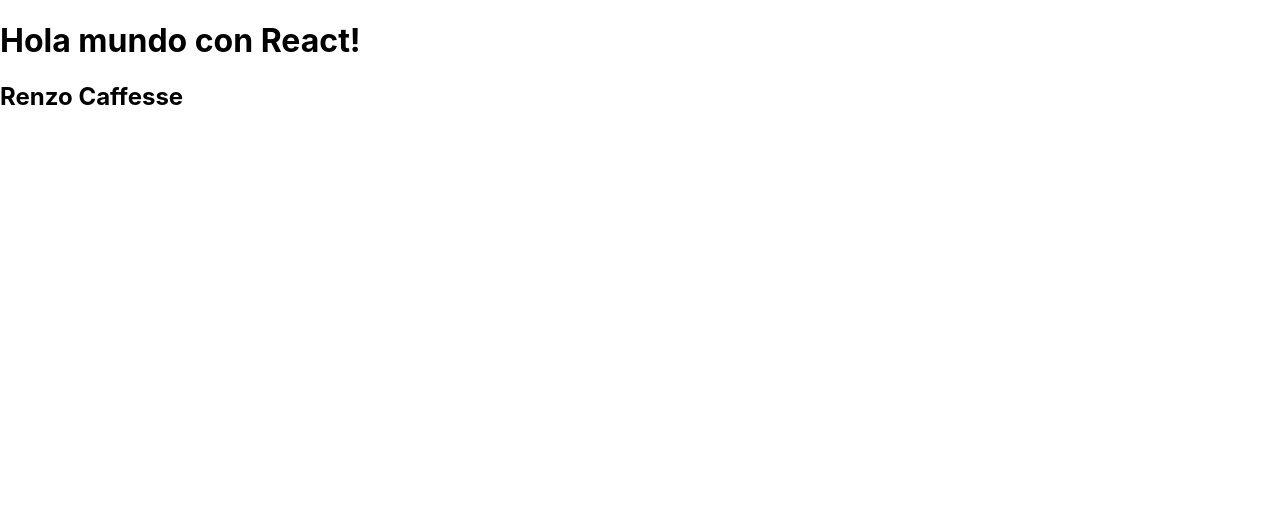
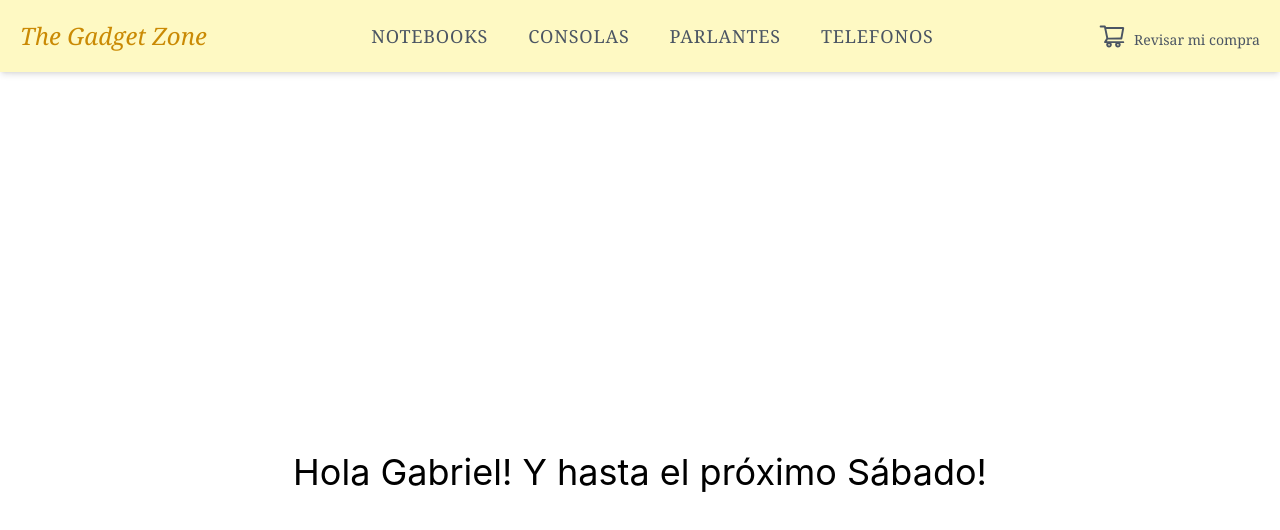
Before and after one commit to renzocaffesse/coder-react, a React (Create React App) app: page / in a window 1280 px wide. Shown: the top 530 px of the page. Built offline with nearby package versions, Linux system fonts and the light colour scheme.

Commit message:
Menu e-commerce

```diff
--- a/package.json
+++ b/package.json
@@ -8,6 +8,7 @@
     "@testing-library/user-event": "^13.5.0",
     "react": "^18.0.0",
     "react-dom": "^18.0.0",
+    "react-icons": "^4.3.1",
     "react-scripts": "5.0.0",
     "web-vitals": "^2.1.4"
   },
@@ -34,5 +35,10 @@
       "last 1 firefox version",
       "last 1 safari version"
     ]
+  },
+  "devDependencies": {
+    "autoprefixer": "^10.4.4",
+    "postcss": "^8.4.12",
+    "tailwindcss": "^3.0.24"
   }
 }
--- /dev/null
+++ b/postcss.config.js
@@ -0,0 +1,6 @@
+module.exports = {
+  plugins: {
+    tailwindcss: {},
+    autoprefixer: {},
+  },
+}
--- a/src/App.js
+++ b/src/App.js
@@ -1,10 +1,13 @@
 import './App.css';
+import Navbar from './components/Navbar';
+import ItemListContainer from './components/ItemListContainer'
 
 function App() {
+
   return (
     <>
-      <h1>Hola mundo con React!</h1>
-      <h2>Renzo Caffesse</h2>
+      <Navbar></Navbar>
+      <ItemListContainer greeting='Hola Gabriel! Y hasta el próximo Sábado!'></ItemListContainer>
     </>
   );
 }
--- /dev/null
+++ b/src/components/CartWidget.js
@@ -0,0 +1,14 @@
+import { IconContext } from "react-icons";
+import { AiOutlineShoppingCart } from 'react-icons/ai'
+
+const CartWidget = () => {
+    return (
+      <IconContext.Provider value={{ size: "2em" }}>
+        <div>
+          <AiOutlineShoppingCart />
+        </div>
+      </IconContext.Provider>
+    )
+}
+
+export default CartWidget
--- /dev/null
+++ b/src/components/ItemListContainer.js
@@ -0,0 +1,7 @@
+const ItemListContainer = ({greeting}) => {
+    return (
+      <div className="text-4xl flex justify-center items-center min-h-screen">{greeting}</div>
+    )
+}
+
+export default ItemListContainer
--- /dev/null
+++ b/src/components/Navbar.js
@@ -0,0 +1,27 @@
+import CartWidget from './CartWidget'
+
+const Navbar = () => {
+    return (
+        <>
+            <header className="sticky top-0 shadow-md text-gray-600 body-font bg-yellow-100 font-serif">
+              <div className="container mx-auto flex flex-wrap p-5 flex-col md:flex-row items-center">
+                <a className="flex title-font font-medium items-center text-gray-900 mb-4 md:mb-0 hover:cursor-pointer">
+                  <span className="font-style: italic text-2xl text-yellow-600">The Gadget Zone</span>
+                </a>
+                <nav className="md:ml-auto md:mr-auto flex flex-wrap items-center text-base font-medium tracking-wider justify-center hover:cursor-pointer">
+                  <a className="text-lg mx-5 hover:text-gray-900 ">NOTEBOOKS</a>
+                  <a className="text-lg mx-5 hover:text-gray-900 ">CONSOLAS</a>
+                  <a className="text-lg mx-5 hover:text-gray-900 ">PARLANTES</a>
+                  <a className="text-lg mx-5 hover:text-gray-900 ">TELEFONOS</a>
+                </nav>
+                <button className="text-sm flex items-end space-x-2 hover:text-gray-900">
+                  <CartWidget />
+                  <p>Revisar mi compra</p>
+                </button>
+              </div>
+            </header>
+        </>
+    )
+}
+
+export default Navbar
--- a/src/index.css
+++ b/src/index.css
@@ -1,3 +1,7 @@
+@tailwind base;
+@tailwind components;
+@tailwind utilities;
+
 body {
   margin: 0;
   font-family: -apple-system, BlinkMacSystemFont, 'Segoe UI', 'Roboto', 'Oxygen',
--- /dev/null
+++ b/tailwind.config.js
@@ -0,0 +1,7 @@
+module.exports = {
+  content: ["./src/**/*.{html,js}"],
+  theme: {
+    extend: {},
+  },
+  plugins: [],
+}
```
Also changed, not shown: 2 other files (tests, documents, lock files or other folders).
